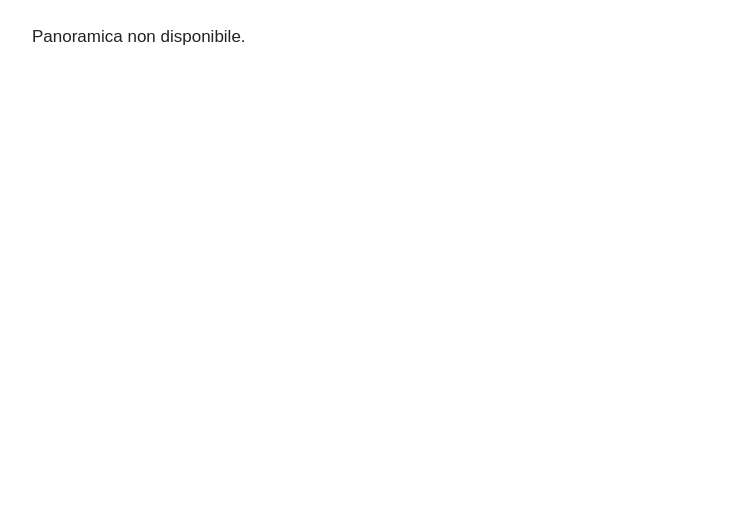
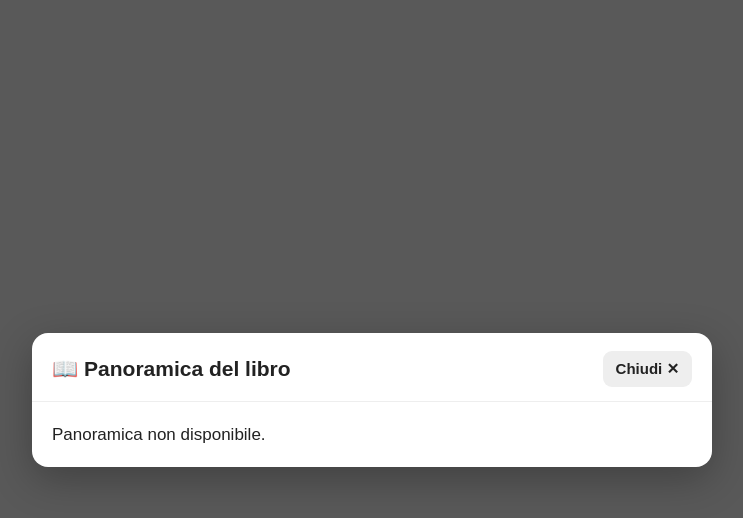
Before and after one commit to scontoclick26-jpg/sconto-click-libri, a plain HTML site: page index.html in a window 1280 px wide. Shown: the whole page, without its empty margins (268-1011 px from the left). Drawn offline with Linux system fonts and the light colour scheme.

Commit message:
Mostra la panoramica in una finestra popup

```diff
--- a/index.html
+++ b/index.html
@@ -7,16 +7,19 @@
 <title>Sconto Click Libri – Panoramica</title>
 <style>
 *{box-sizing:border-box}
-body{margin:0;padding:22px;background:#fff;color:#222;font-family:Arial,sans-serif}
-main{max-width:680px;margin:0 auto}
-h1{font-size:23px;margin:0 0 8px}
+body{margin:0;padding:24px 16px;min-height:100vh;background:rgba(25,25,25,.72);color:#222;font-family:Arial,sans-serif;display:flex;align-items:center;justify-content:center}
+main{width:100%;max-width:680px;margin:0 auto}
+h1{font-size:21px;margin:0}
 p{color:#666;line-height:1.5}
 textarea{width:100%;min-height:300px;padding:14px;border:1px solid #ccc;border-radius:10px;font:16px/1.6 Arial,sans-serif;resize:vertical}
 .actions{display:flex;flex-wrap:wrap;gap:10px;margin-top:12px}
 button{border:0;border-radius:9px;padding:12px 16px;font-size:15px;font-weight:700;cursor:pointer;background:#f58220;color:#fff}
 button.secondary{background:#eee;color:#222}
 #status{min-height:24px;margin-top:12px;color:#287a39;font-size:14px}
-#description{font-size:17px;line-height:1.75;white-space:pre-line;overflow-wrap:anywhere}
+#description{font-size:17px;line-height:1.75;white-space:pre-line;overflow-wrap:anywhere;max-height:72vh;overflow-y:auto;padding:18px 20px}
+#reader{background:#fff;border-radius:16px;box-shadow:0 12px 40px rgba(0,0,0,.28);overflow:hidden;width:100%}
+.reader-head{display:flex;align-items:center;justify-content:space-between;gap:12px;padding:18px 20px 14px;border-bottom:1px solid #eee}
+.reader-head button{padding:9px 13px;white-space:nowrap}
 .hidden{display:none}
 </style>
 </head>
@@ -33,7 +36,8 @@ button.secondary{background:#eee;color:#222}
 </div>
 <div id="status" role="status"></div>
 </section>
-<section id="reader">
+<section id="reader" role="dialog" aria-modal="true" aria-labelledby="readerTitle">
+<div class="reader-head"><h1 id="readerTitle">📖 Panoramica del libro</h1><button id="closeReader" class="secondary" type="button">Chiudi ✕</button></div>
 <div id="description">Caricamento...</div>
 </section>
 </main>
@@ -97,6 +101,7 @@ async function loadPanoramica(){
  }
  output.textContent="Panoramica non disponibile.";
 }
+document.getElementById("closeReader").addEventListener("click",()=>{if(history.length>1)history.back();else window.close();});
 if(!editorMode)loadPanoramica();
 </script>
 </body>
```
